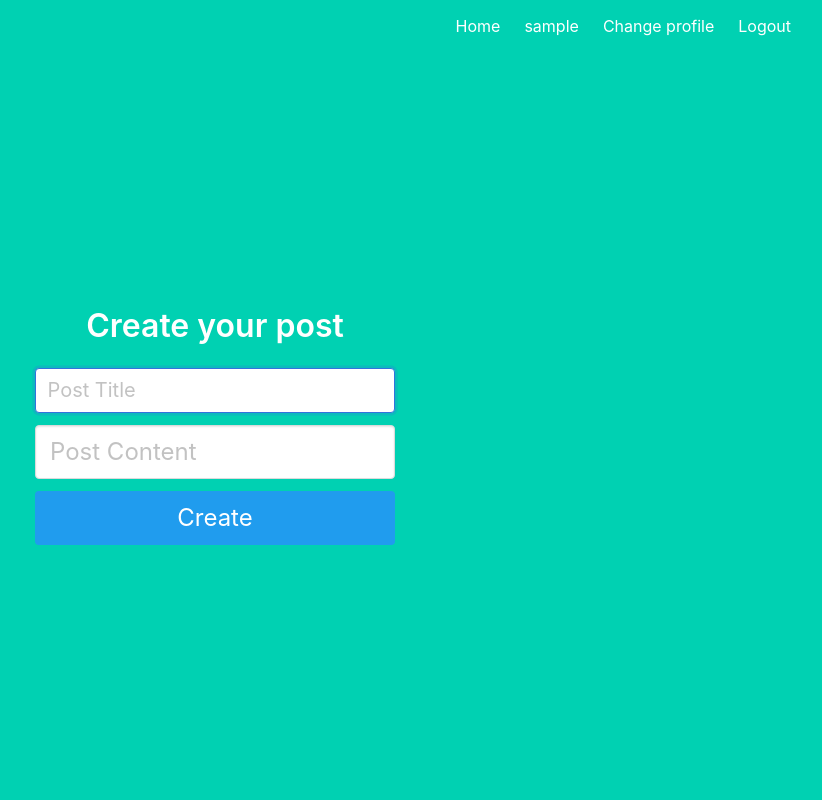
After one commit to Andrew-157/flask_practice_1, a Flask app: page /create_post/ in a window 1280 px wide. The commit adds this page. Shown: the whole page, without its empty margins (425-1247 px from the left). Run offline with Flask 3, Linux system fonts and the light colour scheme; the visitor is signed in with stand-in values (Sample User, id 1).

Commit message:
Create a Post

```diff
--- a/app/auth.py
+++ b/app/auth.py
@@ -19,10 +19,10 @@ def signup():
         if not username:
             flash('Username is required')
             errors = True
-        elif not email:
+        if not email:
             flash('Email is required.')
             errors = True
-        elif not password:
+        if not password:
             flash('Password is required.')
             errors = True
 
--- a/app/main.py
+++ b/app/main.py
@@ -1,5 +1,7 @@
-from flask import Blueprint, render_template
+from flask import Blueprint, render_template, redirect, url_for, request, flash
 from flask_login import login_required, current_user
+from .models import Post
+from . import db
 
 bp = Blueprint('main', __name__)
 
@@ -13,3 +15,35 @@ def index():
 @login_required
 def profile():
     return render_template('main/profile.html', username=current_user.username)
+
+
+@bp.route('/create_post/', methods=['GET', 'POST'])
+@login_required
+def create_post():
+    if request.method == 'POST':
+        title = request.form['title']
+        content = request.form['content']
+        errors = False
+
+        if not title:
+            flash('Title is required to create a post.')
+            errors = True
+        if not content:
+            flash('Content is required to create a post.')
+            errors = True
+
+        if errors:
+            return redirect(url_for('main.create_post'))
+
+        post = Post(
+            title=title,
+            content=content,
+            user_id=current_user.id
+        )
+        db.session.add(post)
+        db.session.commit()
+
+        flash('You successfully published new post.')
+        return redirect(url_for('main.profile'))
+
+    return render_template('main/create.html')
--- a/app/models.py
+++ b/app/models.py
@@ -22,5 +22,5 @@ class Post(db.Model):
                         nullable=False)
     user = db.relationship('User', backref=db.backref('posts', lazy=True))
 
-    def __str(self):
+    def __str__(self):
         return self.title
--- /dev/null
+++ b/app/templates/error_messages.html
@@ -0,0 +1,9 @@
+{% with messages = get_flashed_messages() %}
+{% if messages %}
+{% for message in messages %}
+<div class="notification is-danger">
+    {{ message }}
+</div>
+{% endfor %}
+{% endif %}
+{% endwith %}
--- /dev/null
+++ b/app/templates/main/create.html
@@ -0,0 +1,26 @@
+{% extends "base.html" %}
+
+{% block content %}
+<div class="column is-4 is-offset-4">
+    <h3 class="title">Create your post</h3>
+    <div class="block">
+        {% include 'error_messages.html' %}
+        <form method="POST" action="{{ url_for('main.create_post') }}">
+            <div class="field">
+                <div class="control">
+                    <input class="input is-medium" type="text" name="title" placeholder="Post Title" autofocus=""
+                        required>
+                </div>
+            </div>
+
+            <div class="field">
+                <div class="control">
+                    <input class="input is-large" type="text" name="content" placeholder="Post Content" autofocus=""
+                        required>
+                </div>
+            </div>
+            <button class="button is-block is-info is-large is-fullwidth">Create</button>
+        </form>
+    </div>
+</div>
+{% endblock %}
--- a/app/templates/main/profile.html
+++ b/app/templates/main/profile.html
@@ -1,7 +1,12 @@
 {% extends "base.html" %}
 
 {% block content %}
+<div>
+
+    {% include 'messages.html' %}
+</div>
 <h1 class="title">
     Welcome, {{ username }}!
 </h1>
+<a href="{{ url_for('main.create_post')}}" class="button is-dark">Create New Post</a>
 {% endblock %}
```
Also changed, not shown: app/templates/auth/change_profile.html (+2 -10 lines), app/templates/auth/login.html (+1 -7 lines), app/templates/auth/signup.html (+1 -10 lines), app/templates/messages.html (added, +9 -0 lines).
